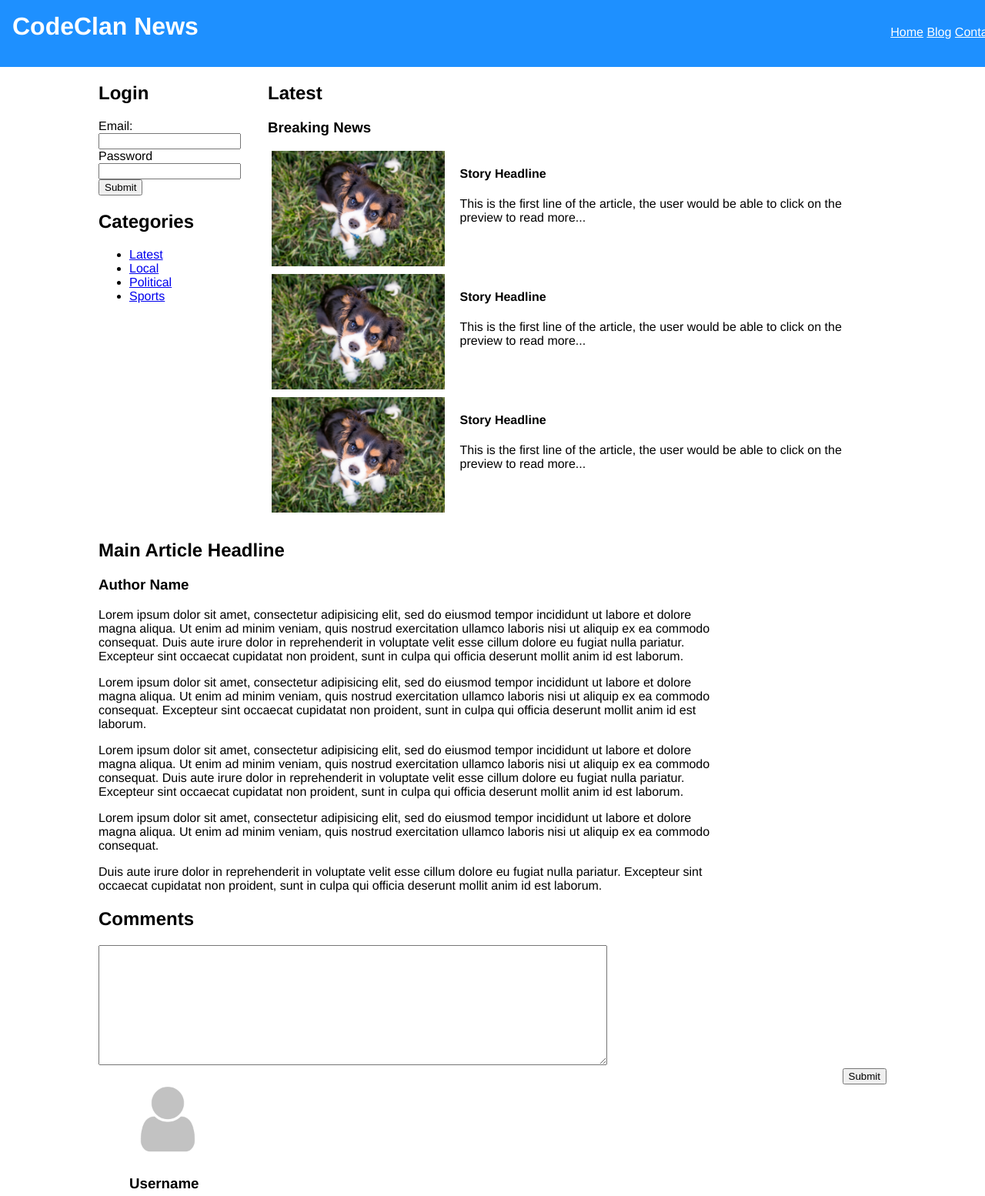
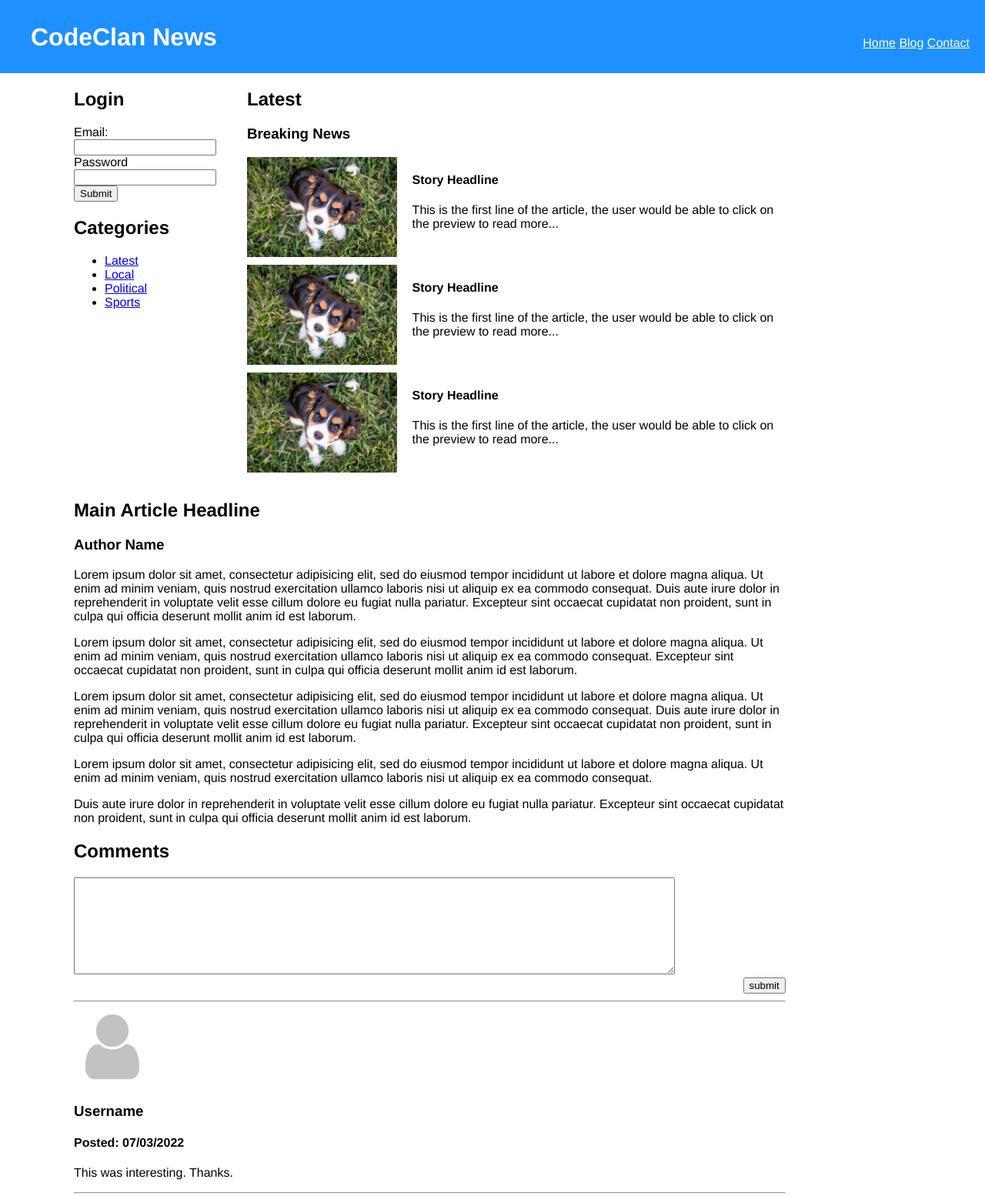
Before and after one commit to CLg003/wk03_day1_html_css_lab_070322, a plain HTML site: page index.html in a window 1280 px wide. Shown: the top 1554 px of the page at 77% size. Drawn offline with Linux system fonts and the light colour scheme.

Commit message:
a few tweaks to tidy up the html & css

```diff
--- a/index.html
+++ b/index.html
@@ -22,43 +22,43 @@
                 <section>
                     <h2>Login</h2>
                     <form>
-                        <label for = "email">Email:</label><br>
-                        <input type = "email" name="email"><br>
-                        <label for = "password">Password</label><br>
-                        <input type = "password" name = "password"><br>
+                        <label for="email">Email:</label><br>
+                        <input type="email" name="email"><br>
+                        <label for="password">Password</label><br>
+                        <input type="password" name ="password"><br>
                         <input type="submit">
                     </form>
                 </section>
                 <section>
                     <h2>Categories</h2>
                     <ul>
-                        <li><a href = "/">Latest</li></a>
-                        <li><a href = "/">Local</li></a>
+                        <li><a href="/">Latest</li></a>
+                        <li><a href="/">Local</li></a>
                         <li><a href="/">Political</a></li>
                         <li><a href="/">Sports</a></li>
                     </ul>
                 </section>
             </aside>
-            <section id = "breaking-news">
+            <section id="breaking-news">
                 <h2>Latest</h2>
                 <h3>Breaking News</h3>
                 <ul>
                     <li>
-                        <img src = "Cavelier-spaniel-in-grass.webp" alt="A picture of a Cavalier Spaniel puppy." height="150px">
+                        <img src = "Cavelier-spaniel-in-grass.webp" alt="A picture of a Cavalier Spaniel puppy." height="130px">
                         <div class="headlines">
                             <h4>Story Headline</h4>
                             <p>This is the first line of the article, the user would be able to click on the preview to read more...</p>
                         </div>
                     </li>
                     <li>
-                        <img src = "Cavelier-spaniel-in-grass.webp" alt="A picture of a Cavalier Spaniel puppy." height="150px">
+                        <img src = "Cavelier-spaniel-in-grass.webp" alt="A picture of a Cavalier Spaniel puppy." height="130px">
                         <div class="headlines">
                             <h4>Story Headline</h4>
                             <p>This is the first line of the article, the user would be able to click on the preview to read more...</p>
                         </div>
                     </li>
                     <li>
-                    <img src = "Cavelier-spaniel-in-grass.webp" alt="A picture of a Cavalier Spaniel puppy." height="150px">
+                    <img src = "Cavelier-spaniel-in-grass.webp" alt="A picture of a Cavalier Spaniel puppy." height="130px">
                         <div class="headlines">
                             <h4>Story Headline</h4>
                             <p>This is the first line of the article, the user would be able to click on the preview to read more...</p>
@@ -73,57 +73,63 @@
                 <h3>Author Name</h3>
             </hgroup>
             <main>
-                <p>Lorem ipsum dolor sit amet, consectetur adipisicing elit, sed do eiusmod tempor incididunt ut labore et dolore
+                <p>
+                    Lorem ipsum dolor sit amet, consectetur adipisicing elit, sed do eiusmod tempor incididunt ut labore et dolore
                     magna aliqua. Ut enim ad minim veniam, quis nostrud exercitation ullamco laboris nisi ut aliquip ex ea commodo
                     consequat.
                     Duis aute irure dolor in reprehenderit in voluptate velit esse cillum dolore eu fugiat nulla pariatur.
                     Excepteur sint occaecat cupidatat non proident, sunt in culpa qui officia deserunt mollit anim id est laborum.
                 </p>
-                <p>Lorem ipsum dolor sit amet, consectetur adipisicing elit, sed do eiusmod tempor incididunt ut labore et dolore
+                <p>
+                    Lorem ipsum dolor sit amet, consectetur adipisicing elit, sed do eiusmod tempor incididunt ut labore et dolore
                     magna aliqua. Ut enim ad minim veniam, quis nostrud exercitation ullamco laboris nisi ut aliquip ex ea commodo
                     consequat.
                     Excepteur sint occaecat cupidatat non proident, sunt in culpa qui officia deserunt mollit anim id est laborum.
                 </p>
-                <p>Lorem ipsum dolor sit amet, consectetur adipisicing elit, sed do eiusmod tempor incididunt ut labore et dolore
+                <p>
+                    Lorem ipsum dolor sit amet, consectetur adipisicing elit, sed do eiusmod tempor incididunt ut labore et dolore
                     magna aliqua. Ut enim ad minim veniam, quis nostrud exercitation ullamco laboris nisi ut aliquip ex ea commodo
                     consequat.
                     Duis aute irure dolor in reprehenderit in voluptate velit esse cillum dolore eu fugiat nulla pariatur.
                     Excepteur sint occaecat cupidatat non proident, sunt in culpa qui officia deserunt mollit anim id est laborum.
                 </p>
-                <p>Lorem ipsum dolor sit amet, consectetur adipisicing elit, sed do eiusmod tempor incididunt ut labore et dolore
+                <p>
+                    Lorem ipsum dolor sit amet, consectetur adipisicing elit, sed do eiusmod tempor incididunt ut labore et dolore
                     magna aliqua. Ut enim ad minim veniam, quis nostrud exercitation ullamco laboris nisi ut aliquip ex ea commodo
                     consequat.
                 </p>
-                <p>Duis aute irure dolor in reprehenderit in voluptate velit esse cillum dolore eu fugiat nulla pariatur.
+                <p>
+                    Duis aute irure dolor in reprehenderit in voluptate velit esse cillum dolore eu fugiat nulla pariatur.
                     Excepteur sint occaecat cupidatat non proident, sunt in culpa qui officia deserunt mollit anim id est laborum.
                 </p>
             </main>
             <footer>
                 <h2>Comments</h2>
                 <form>
-                    <textarea id ="Comments" name = "Comments" rows = "10" cols = "80"></textarea><br>
-                    <input  id="comment-submit" type = "Submit" value = "Submit">
+                    <textarea name ="comments" rows="8" cols="95"></textarea><br>
+                    <input  id="comment-submit" type="submit" value ="submit">
                 </form>
                 <ul>
+                    <hr>
                     <li>
                         <img src = "profile-silhouette.jpeg" height = 100px>
                         <h3>Username</h3>
                         <h4>Posted: 07/03/2022</h4>
                         <p>This was interesting. Thanks.</p>
                     </li>
-        <hr>
+                    <hr>
                     <li>
                         <img src = "profile-silhouette.jpeg" height = 100px>
                         <h3>Username</h3>
                         <h4>Posted: 07/03/2022</h4>
-                        <p>This was interesting. Thanks.</p>
+                        <p>This was amazing! Thanks.</p>
                     </li>
-        <hr>
+                    <hr>
                     <li>
                         <img src = "profile-silhouette.jpeg" height = 100px>
                         <h3>Username</h3>
                         <h4>Posted: 07/03/2022</h4>
-                        <p>This was interesting. Thanks.</p>
+                        <p>This was the best. Thanks.</p>
                     </li>
                     </ul>
             </footer>
--- a/style.css
+++ b/style.css
@@ -3,71 +3,51 @@ body {
     margin: 0;
 }
 
-body > footer {
-    background-color: dodgerblue;
-    color: white;
-    padding: 16px;
-}
-
-body > footer > p {
-    margin: 0;
-    text-align: center;
-}
-
 body > header {
     background-color: dodgerblue;
     color: white;
-    padding: 16px;
+    padding: 10px;
     width: 100%;
     display: inline-block;
 }
 
 body > header > h1 {
     margin: 0;
+    padding-top: 20px;
+    padding-left: 30px;
+}
 
+body > header > nav {
+    text-align: right;
+    position: relative;
+    bottom: 20px;
+    padding-right: 30px;
 }
 
 body > header > nav > a {
     color: white;
 }
 
-nav {
-    text-align: right;
-    position: relative;
-    bottom: 20px;
+main {
+    width: 85%;
+    margin: auto;
 }
 
-aside {
-    display: inline-block;
+.boxes {
+    display: flex;
+    width: 85%;
+}
+
+#breaking-news > h2 {
+    margin-left: 40px;
+}
+
+#breaking-news > h3 {
+    margin-left: 40px;
 }
 
 #breaking-news > ul {
     list-style: none;
-}
-
-.boxes {
-    display: flex;
-}
-
-main {
-    width: 80%;
-    margin: auto;
-}
-
-#comment-submit {
-    float: right;
-}
-
-article > footer > ul {
-    list-style: none;
-}
-
-#breaking-news > h2 {
-    margin-left: 35px;
-}
-
-#breaking-news > h3 {
-    margin-left: 35px;
 }
 
 #breaking-news > ul > li  {
@@ -82,3 +62,28 @@ article > footer > ul {
 article > main {
     margin: 0;
 }
+
+article > footer {
+    width: 85%;
+}
+
+article > footer > ul {
+    list-style: none;
+    padding: 0;
+    margin-top: 30px;
+}
+
+#comment-submit {
+    float: right;
+}
+
+body > footer {
+    background-color: dodgerblue;
+    color: white;
+    padding: 16px;
+}
+
+body > footer > p {
+    margin: 0;
+    text-align: center;
+}
```
